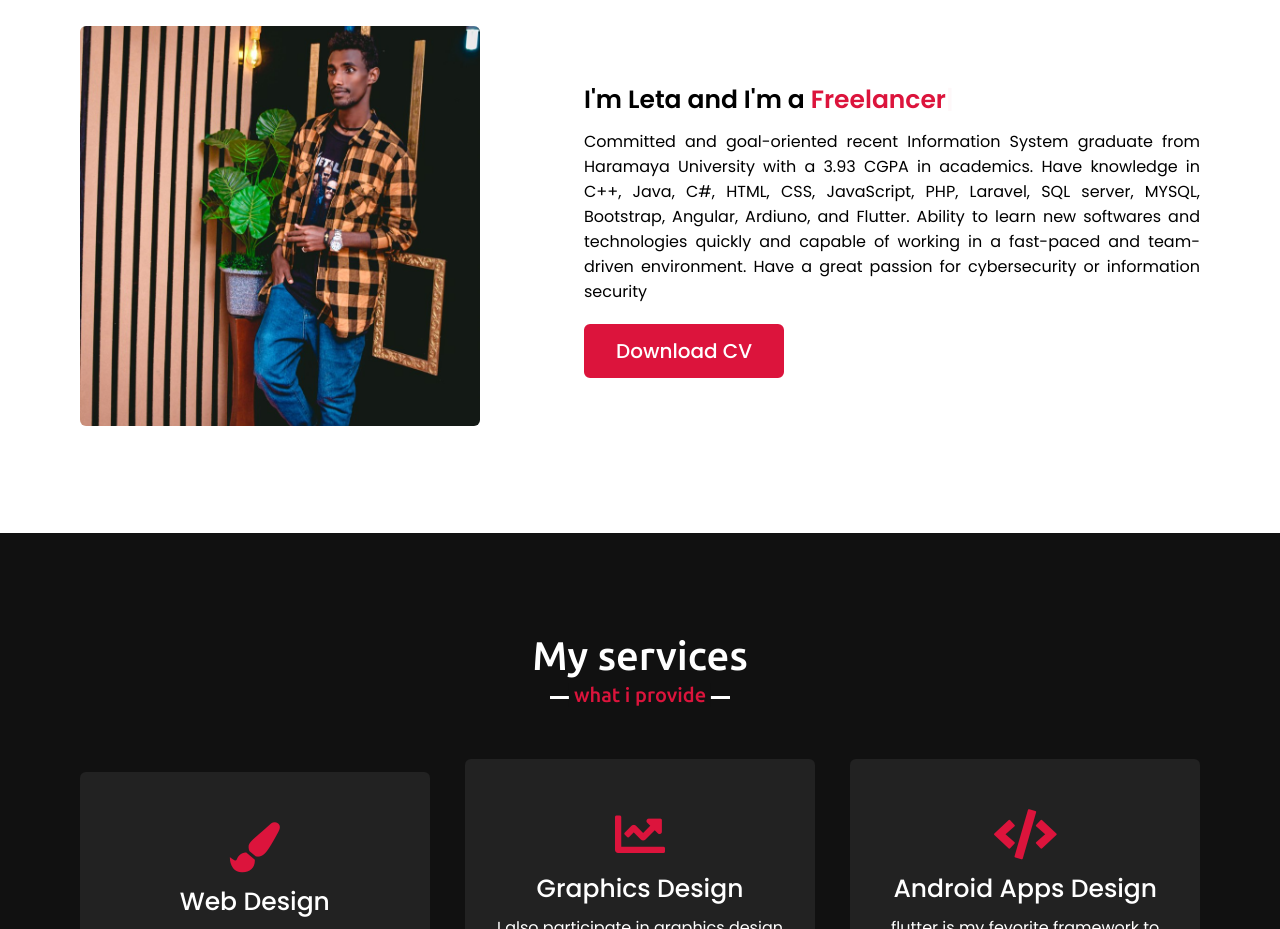
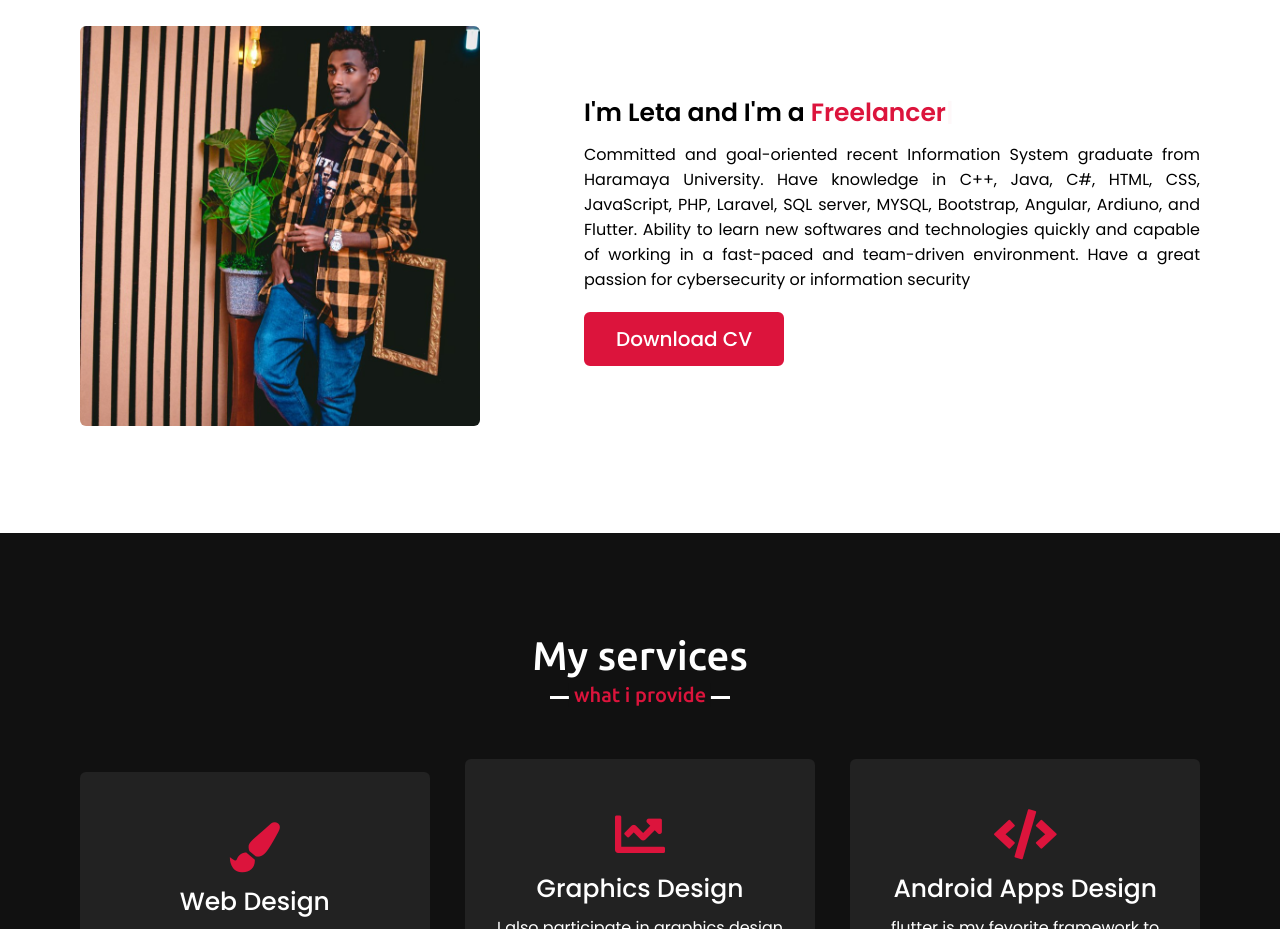
Before and after one commit to letancheru/portifolio, a plain HTML site: page index.html in a window 1280 px wide. Shown: the part 1000-1929 px from the top of the page. Drawn offline with nearby package versions, Linux system fonts and the light colour scheme.

Commit message:
Update index.html

```diff
--- a/index.html
+++ b/index.html
@@ -60,7 +60,7 @@
                 </div>
                 <div class="column right">
                     <div class="text">I'm Leta and I'm a <span class="typing-2"></span></div>
-                    <p>Committed and goal-oriented recent Information System graduate from Haramaya University with a 3.93 CGPA in academics. Have knowledge in C++, Java, C#, HTML, CSS, JavaScript, PHP, Laravel, SQL server, MYSQL, Bootstrap, Angular, Ardiuno, and Flutter. Ability to learn new softwares and technologies quickly and capable of working in a fast-paced and team-driven environment. Have a great passion for cybersecurity or information security</p>
+                    <p>Committed and goal-oriented recent Information System graduate from Haramaya University. Have knowledge in C++, Java, C#, HTML, CSS, JavaScript, PHP, Laravel, SQL server, MYSQL, Bootstrap, Angular, Ardiuno, and Flutter. Ability to learn new softwares and technologies quickly and capable of working in a fast-paced and team-driven environment. Have a great passion for cybersecurity or information security</p>
                     <a href="files/cv.pdf">Download CV</a>
                 </div>
             </div>
```
